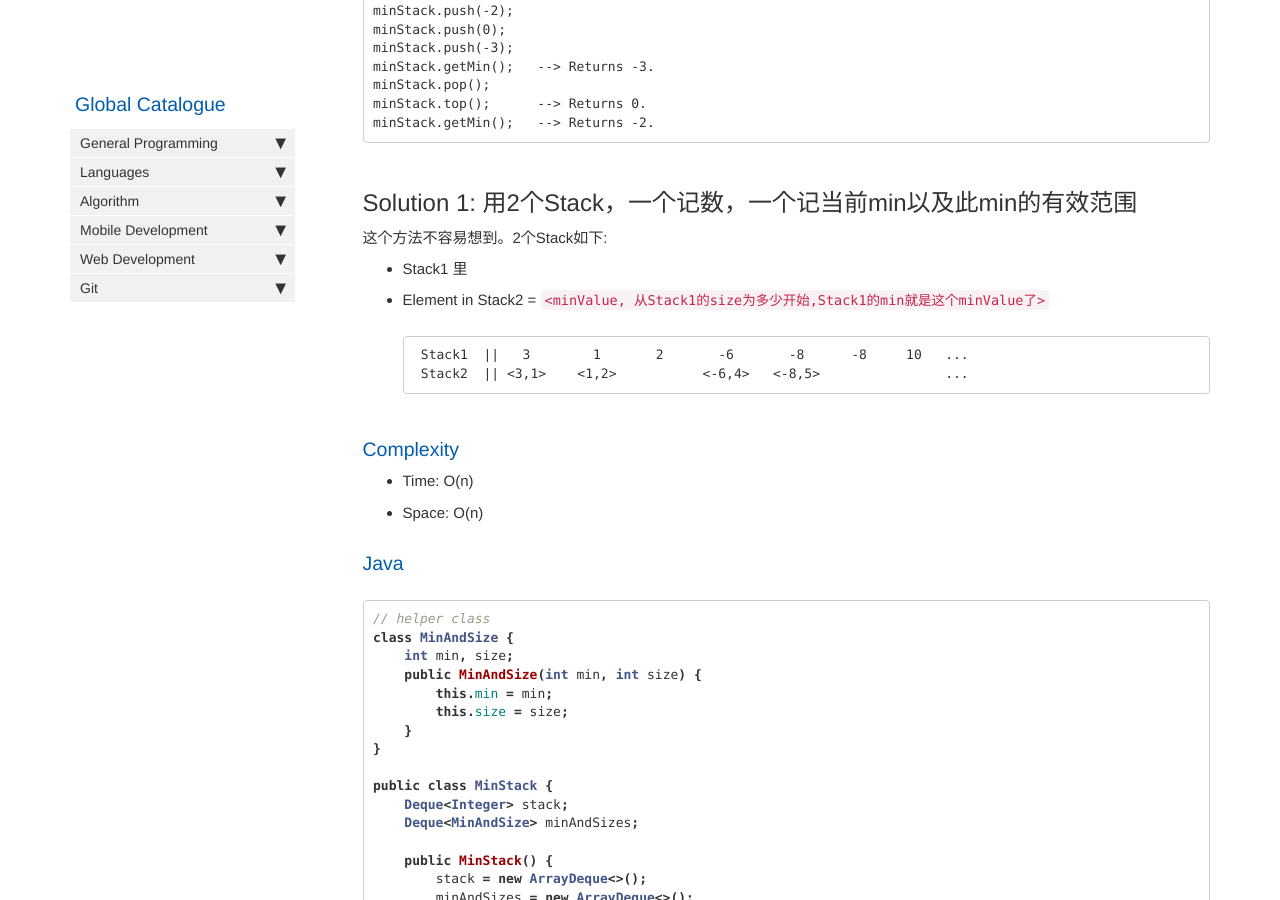
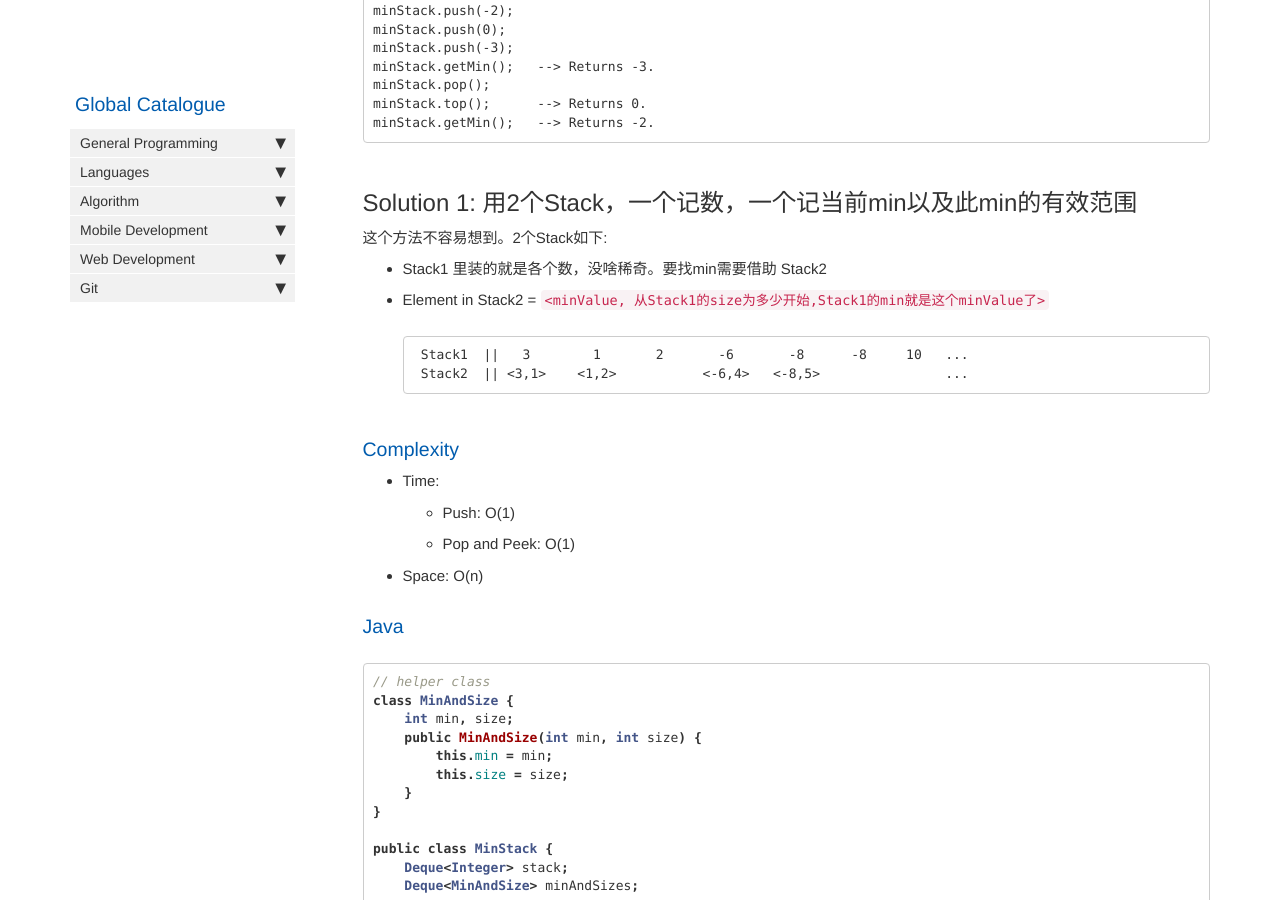
Before and after one commit to HungryOrc/hungryorc.github.io, a Jekyll site: the page built from pages/algorithm/algorithm_min_stack.md, in a window 1280 px wide and 900 px high, scrolled down 494 px. Built offline with Jekyll 4.4.1, drawn with Linux system fonts in a browser that asks for light colours; nearby versions of some CDN libraries; comment, search, counter and statistics services are not loaded.

Commit message:
Update algorithm_min_stack.md

````diff
--- a/pages/algorithm/algorithm_min_stack.md
+++ b/pages/algorithm/algorithm_min_stack.md
@@ -30,7 +30,7 @@ minStack.getMin();   --> Returns -2.
 
 ## Solution 1: 用2个Stack，一个记数，一个记当前min以及此min的有效范围
 这个方法不容易想到。2个Stack如下:
-* Stack1 里
+* Stack1 里装的就是各个数，没啥稀奇。要找min需要借助 Stack2
 * Element in Stack2 = `<minValue,  从Stack1的size为多少开始,Stack1的min就是这个minValue了>`
 ```
    Stack1  ||   3        1       2       -6       -8      -8     10   ...
@@ -39,7 +39,9 @@ minStack.getMin();   --> Returns -2.
 
 
 ### Complexity
-* Time: O(n)
+* Time:
+  * Push: O(1)
+  * Pop and Peek: O(1)
 * Space: O(n)
 
 ### Java
````
